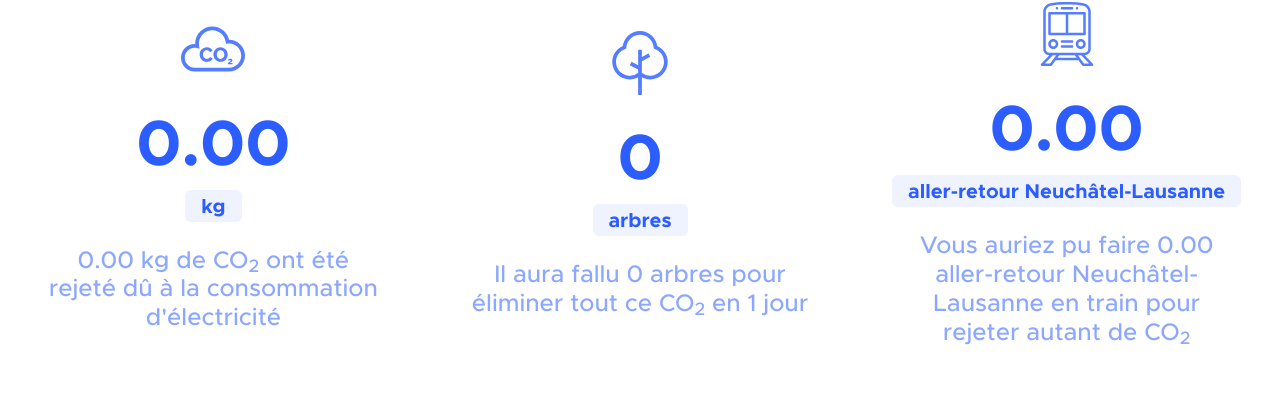
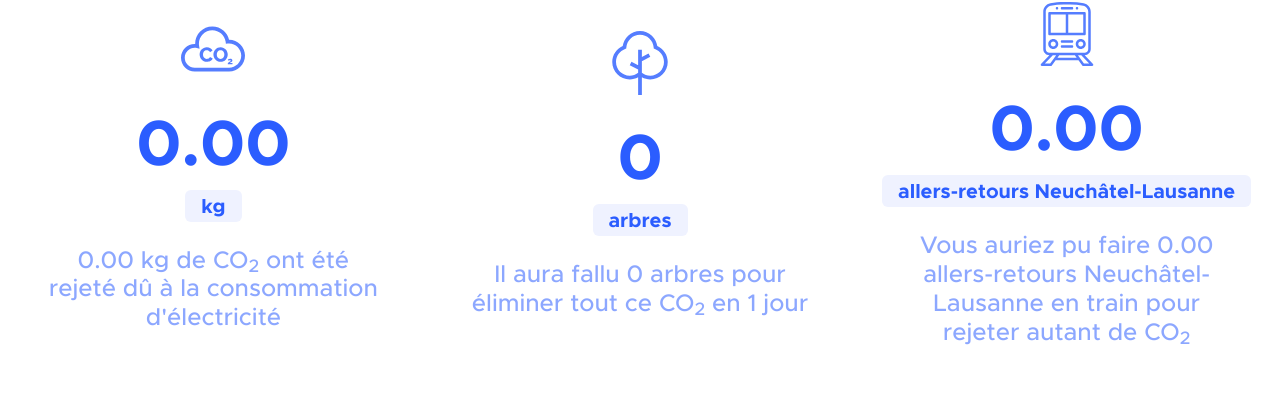
Before and after one commit to OwenCalvin/NirvanaFront, a Vue app: page / in a window 1280 px wide. Shown: the part 811-1207 px from the top of the page. Built offline with nearby package versions, Linux system fonts and the light colour scheme; no server answers.

Commit message:
spelling

```diff
--- a/src/pages/Home.vue
+++ b/src/pages/Home.vue
@@ -232,8 +232,8 @@ export default {
         {
           img: 'train',
           name: 'Train',
-          unit: 'aller-retour Neuchâtel-Lausanne',
-          desc: `Vous auriez pu faire ${this.travel()} aller-retour Neuchâtel-Lausanne en train pour rejeter autant de CO<sub>2</sub>`,
+          unit: 'allers-retours Neuchâtel-Lausanne',
+          desc: `Vous auriez pu faire ${this.travel()} allers-retours Neuchâtel-Lausanne en train pour rejeter autant de CO<sub>2</sub>`,
           value: this.travel
         },
       ]
```
